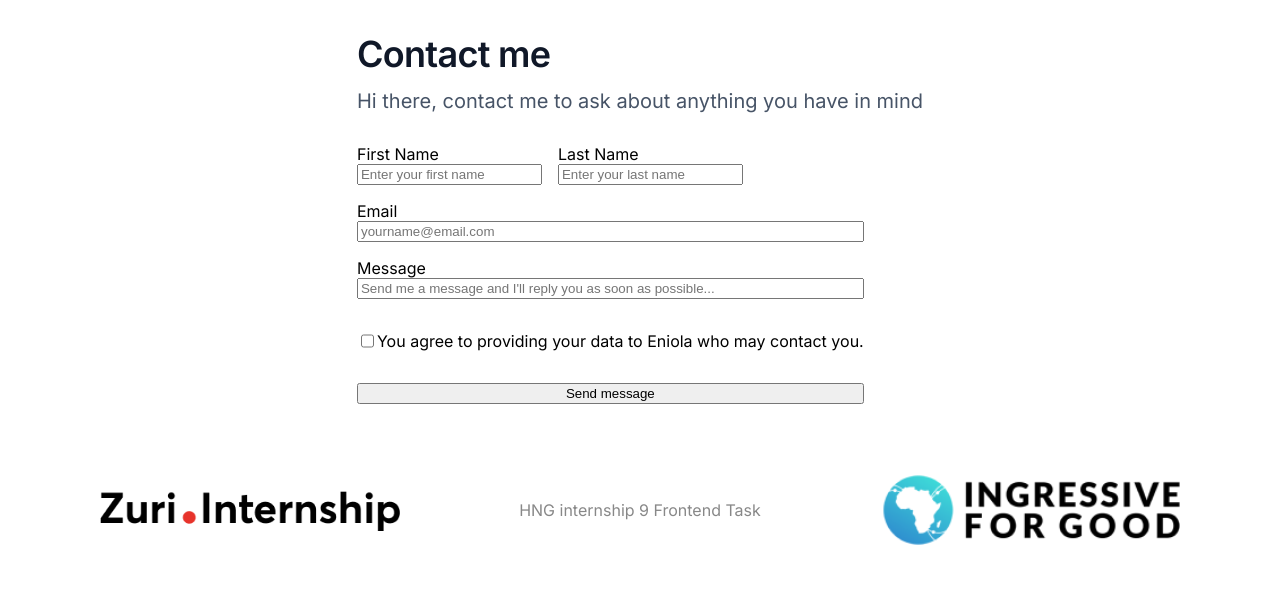
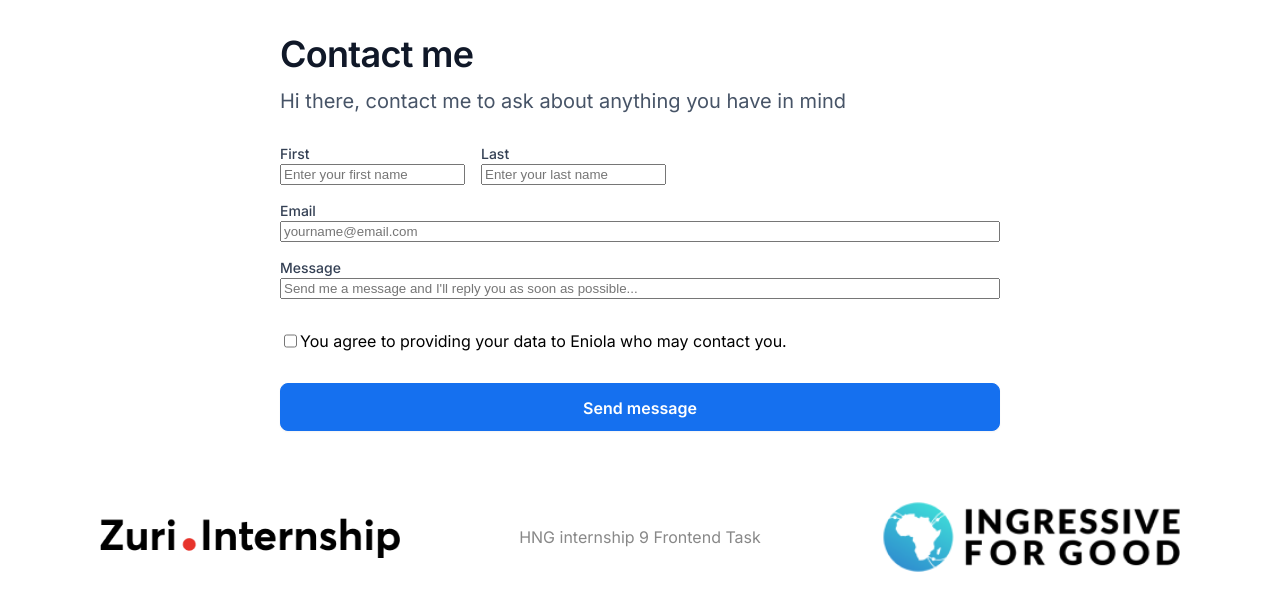
Before and after one commit to Eniola-Bakare/Stage1-Hng9, a React (Create React App) app: page /contact in a window 1280 px wide. Shown: the top 610 px of the page. Built offline with nearby package versions, Linux system fonts and the light colour scheme.

Commit message:
styling in progress, submit button

```diff
--- a/src/App.css
+++ b/src/App.css
@@ -192,7 +192,7 @@ box-shadow: 0px 1px 2px rgba(16, 24, 40, 0.05);
   font-family: 'Gill Sans', 'Gill Sans MT', Calibri, 'Trebuchet MS', sans-serif;
   text-decoration: none;
 } */
-
+/* \for stage 2 - contact page */
 .contact_div{
   display: flex;
   justify-content: flex-start;
@@ -237,6 +237,35 @@ flex-grow: 0;
 
 }
 
+form label{
+  /* Label */
+
+width: 71px;
+height: 20px;
+
+/* Text sm/Medium */
+font-family: 'Inter';
+font-style: normal;
+font-weight: 500;
+font-size: 14px;
+line-height: 20px;
+/* identical to box height, or 143% */
+
+/* Gray/700 */
+color: #344054;
+
+
+/* Inside auto layout */
+flex: none;
+order: 0;
+flex-grow: 0;
+
+}
+
+form input{
+
+}
+
 form span{
   /* Hint text */
 
@@ -261,6 +290,35 @@ align-self: stretch;
 flex-grow: 0;
 
 }
-.check_para{
+form button{
+padding: 12px 20px;
+width: 720px;
+height: 48px;
 
+/* Primary/600 */
+background: #1570EF;
+/* Primary/600 */
+border: 1px solid #1570EF;
+/* Shadow/xs */
+box-shadow: 0px 1px 2px rgba(16, 24, 40, 0.05);
+border-radius: 8px;
+
+/* Inside auto layout */
+flex: none;
+order: 1;
+align-self: stretch;
+flex-grow: 0;
+
+/* Text */
+
+/* Text md/Semibold */
+font-family: 'Inter';
+font-style: normal;
+font-weight: 600;
+font-size: 16px;
+line-height: 24px;
+/* identical to box height, or 150% */
+
+/* Base/White */
+color: #FFFFFF;
 }
--- a/src/components/InputFields.jsx
+++ b/src/components/InputFields.jsx
@@ -53,10 +53,12 @@ const InputFields = () => {
 							: ''
 						}
 					</Stack>
-					<Stack direction='row'>
-						<input value={checkBox} onChange={e => setCheckBox(!checkBox)} type='checkbox'/> <p className='check_para' >You agree to providing your data to Eniola who may contact you.</p><br></br>
+					<Stack direction='column'>
+						<Stack direction='row' >
+							<input value={checkBox} onChange={e => setCheckBox(!checkBox)} type='checkbox'/> <p className='check_para' >You agree to providing your data to Eniola who may contact you.</p>
+						</Stack>
 						{error && checkBox === false
-							? <span>* this is required</span>
+							? <span>* This is required</span>
 							: ''
 						}
 					</Stack>
```
